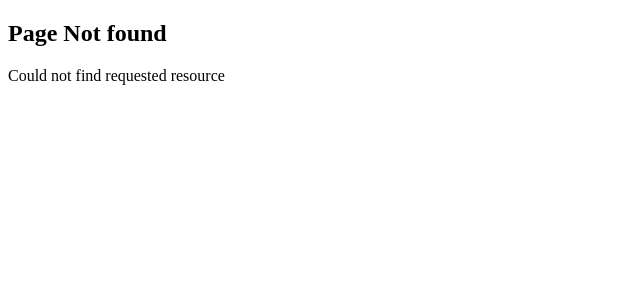
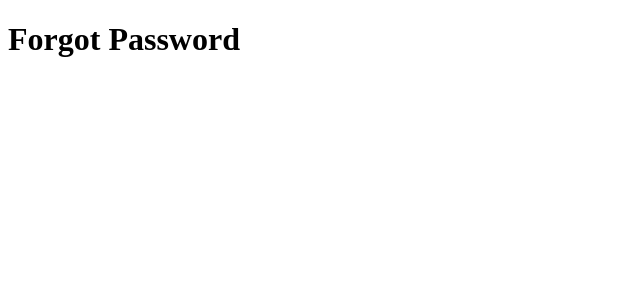
Before and after one commit to yoniRhaman/next.js-self-course, a Next.js app in the folder hello-world/: page /forgot-password in a window 1280 px wide. Before the commit this address had no page. Shown: the top 300 px of the page, without its empty margins (0-640 px from the left). Built offline with nearby package versions, Linux system fonts and the light colour scheme.

Commit message:
Route Groups
just do () on the folder

```diff
--- /dev/null
+++ b/hello-world/src/app/(auth)/forgot-password/page.tsx
@@ -0,0 +1,7 @@
+export default function ForgotPassword() {
+  return (
+    <div>
+      <h1>Forgot Password</h1>
+    </div>
+  );
+}
```
Also changed, not shown: hello-world/src/app/(auth)/login/page.tsx (added, +7 -0 lines), hello-world/src/app/(auth)/register/page.tsx (added, +7 -0 lines).
